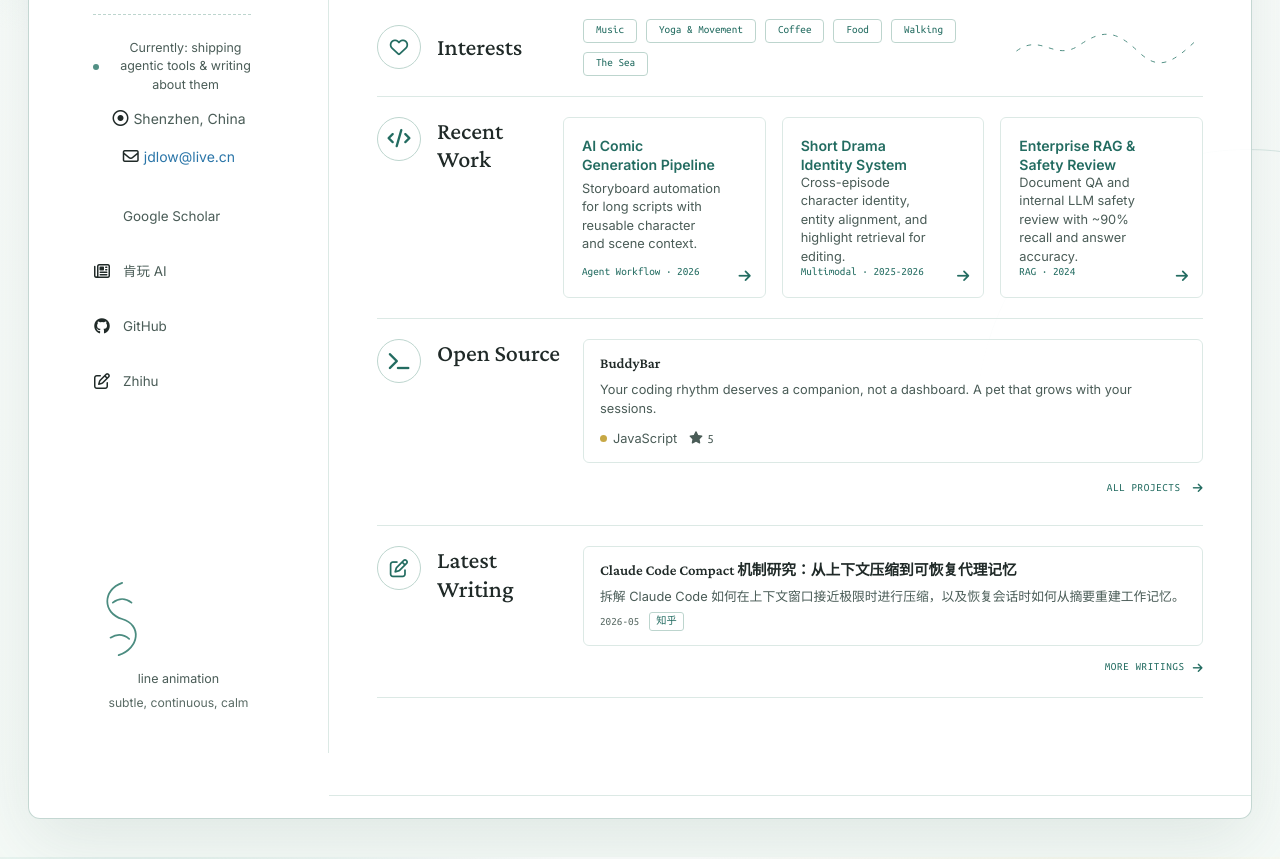
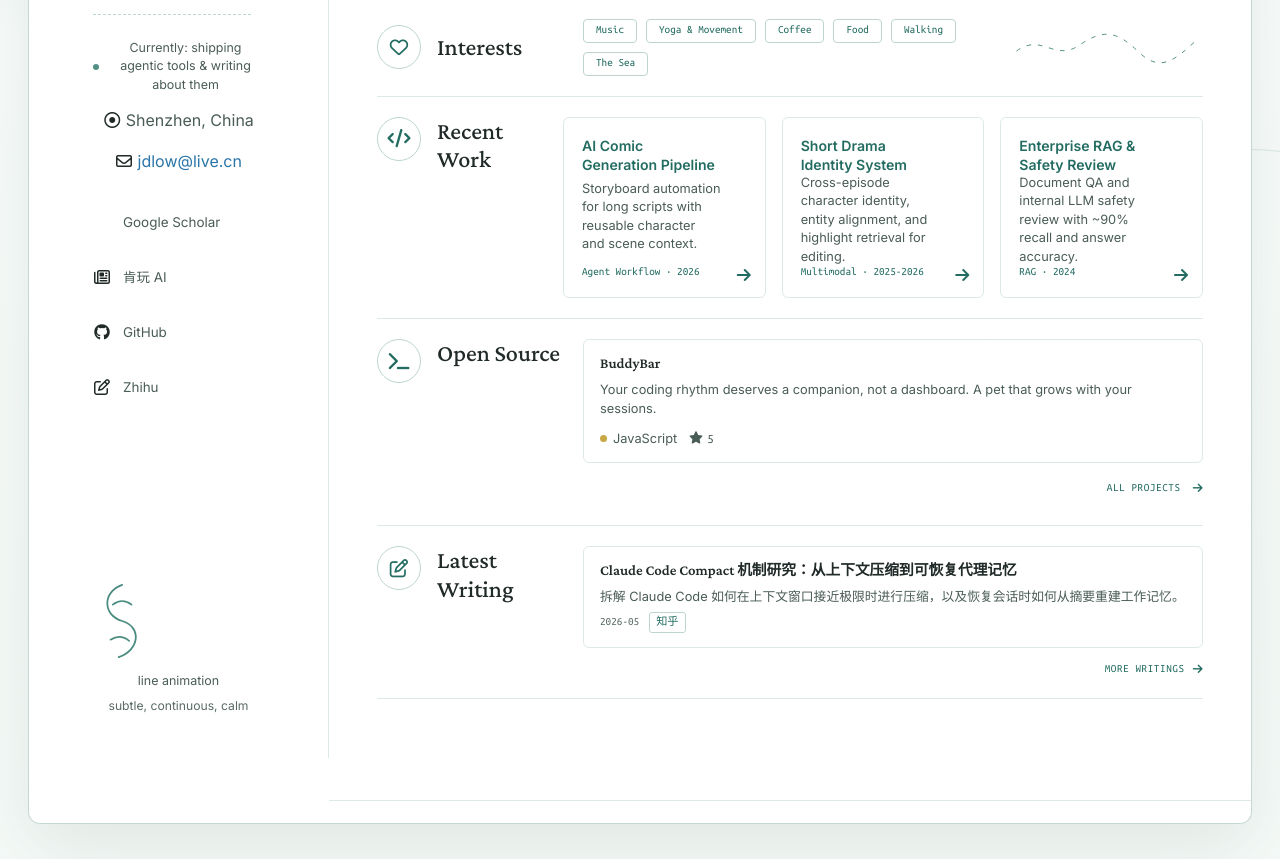
Before and after one commit to KKenny0/KKenny0.github.io, a Jekyll site: the page built from index.md, in a window 1280 px wide. Shown: the part 511-1370 px from the top of the page. Built offline with Jekyll 4.4.1, drawn with Linux system fonts in a browser that asks for light colours; a style sheet for code colours, icons or effects is not loaded.

Commit message:
style(site): bump body font-size from 14px to 16px
Most secondary text was 11-12px at the old 14px base, which is below
comfortable reading size. At 16px, descriptions land at ~13px, labels
at ~11px. Also fixed the smallest value (writing-card-source from
0.64rem to 0.7rem) and small-screen breakpoint (13px to 14px).

Co-Authored-By: Claude Opus 4.6 <noreply@anthropic.com>

```diff
--- a/assets/css/minimal-custom.css
+++ b/assets/css/minimal-custom.css
@@ -174,7 +174,7 @@ body {
   color: var(--text);
   background: var(--body-bg);
   font-family: var(--sans);
-  font-size: 14px;
+  font-size: 16px;
   line-height: 1.65;
   animation: pageIn 480ms ease both;
 }
@@ -781,7 +781,7 @@ header h1 {
   border: 1px solid var(--line-strong);
   border-radius: 3px;
   font-family: var(--mono);
-  font-size: 0.64rem;
+  font-size: 0.7rem;
 }
 
 .writing-cta {
@@ -1639,7 +1639,7 @@ button:focus-visible,
 
 @media (max-width: 520px) {
   body {
-    font-size: 13px;
+    font-size: 14px;
   }
 
   .page-shell {
```
